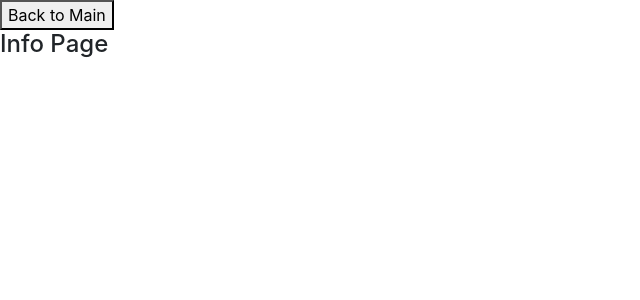
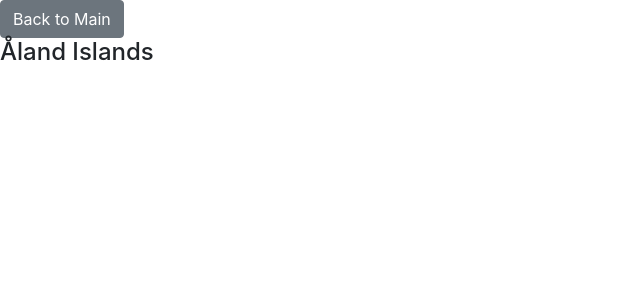
Before and after one commit to akbasmustafa/countries-react, a React (Create React App) app: page / in a window 1280 px wide. Both pictures are taken after a click on the element 497 px from the left and 171 px from the top of the page. Shown: the top 300 px of the page, without its empty margins (0-640 px from the left). Built offline with nearby package versions, Linux system fonts and the light colour scheme.

Commit message:
Level 4 - pass parameter between pages

```diff
--- a/src/App.js
+++ b/src/App.js
@@ -4,16 +4,22 @@ import Info from "./pages/Info";
 
 function App() {
   const [page, setPage] = useState("main");
+  const [selectedCountry, setSelectedCountry] = useState(null);
 
-  function handlePageNavigation(pageName) {
+  function handlePageNavigation(pageName, param) {
+    console.log(param);
+    setSelectedCountry(param);
     setPage(pageName);
   }
   return (
     <>
       {page === "main" ? (
-        <Main goToPage={handlePageNavigation} />
+        <Main
+          goToPage={handlePageNavigation}
+          selectCountry={(country) => selectedCountry(country)}
+        />
       ) : page === "info" ? (
-        <Info goToPage={handlePageNavigation} />
+        <Info goToPage={handlePageNavigation} country={selectedCountry} />
       ) : (
         "No Page"
       )}
--- a/src/pages/Info.js
+++ b/src/pages/Info.js
@@ -1,10 +1,16 @@
 import React from "react";
 
-function Info({ goToPage }) {
+function Info({ country,  goToPage }) {
   return (
     <div>
-      <button onClick={() => goToPage("main")}>Back to Main</button>
-      <h4>Info Page</h4>
+      <button
+        type="button"
+        class="btn btn-secondary"
+        onClick={() => goToPage("main")}
+      >
+        Back to Main
+      </button>
+      <h4>{country.name}</h4>
     </div>
   );
 }
--- a/src/pages/Main.js
+++ b/src/pages/Main.js
@@ -71,7 +71,13 @@ function Main({ goToPage }) {
       </div>
       <div className="mainContainer row row-cols-1 row-cols-sm-2 row-cols-md-3 row-cols-lg-4 g-4">
         {countriesAll.filter(searchFilter).map((country, index) => {
-          return <Card key={index} country={country} onclick={()=>goToPage("info")} />;
+          return (
+            <Card
+              key={index}
+              country={country}
+              onclick={() => goToPage("info", country)}
+            />
+          );
         })}
       </div>
     </div>
```
